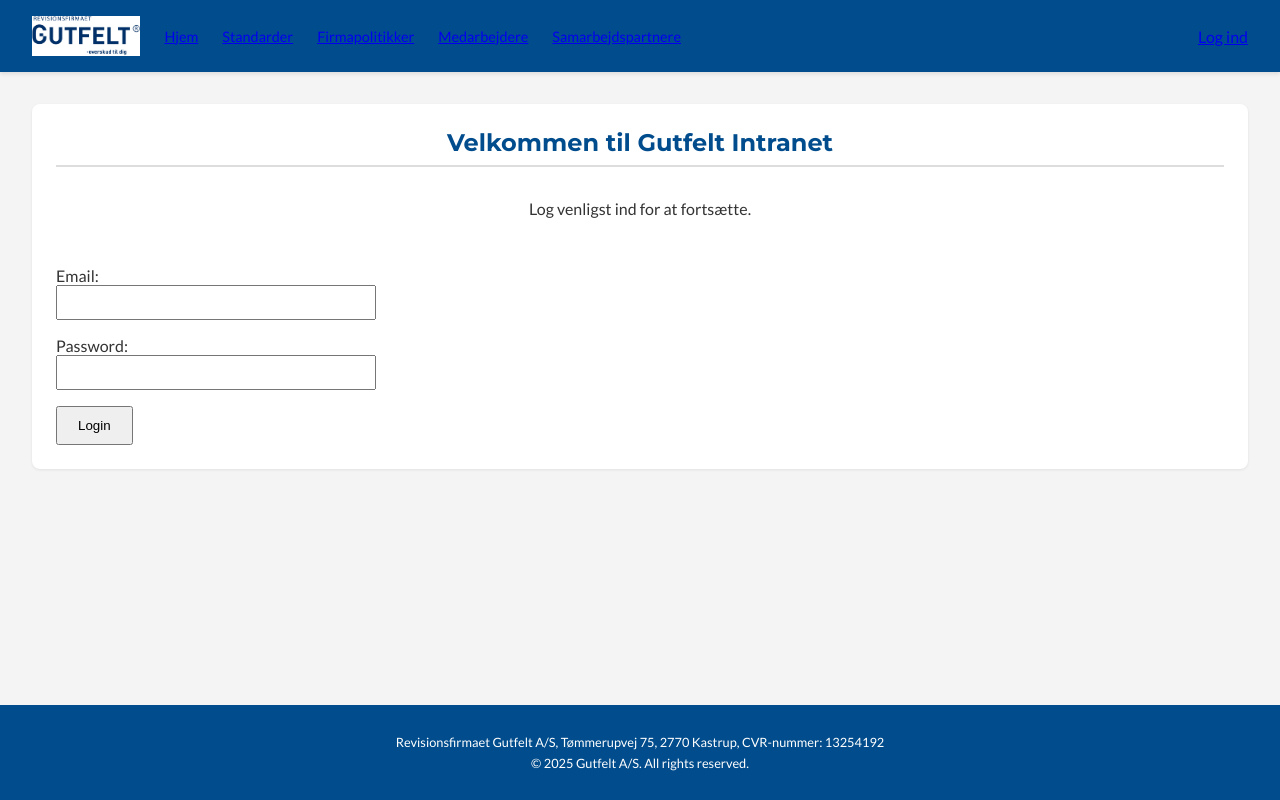
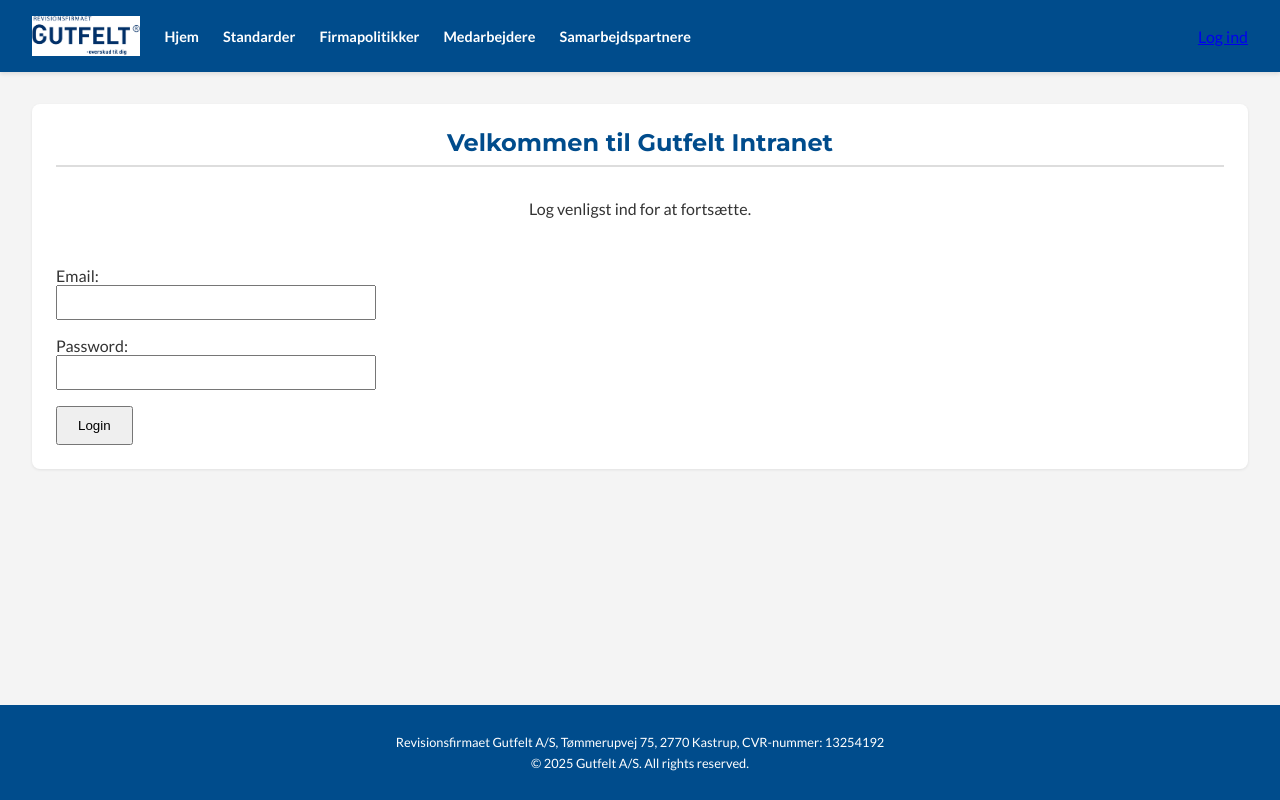
Before and after one commit to Parpar/gutfelt-frontend, a React (Create React App) app: page /login in a window 1280 px wide. Built offline with nearby package versions, Linux system fonts and the light colour scheme.

Commit message:
Update App.css

```diff
--- a/src/App.css
+++ b/src/App.css
@@ -69,6 +69,9 @@
     grid-template-columns: 1fr;
     gap: 1.5rem;
 }
+.search-widget-container { grid-area: search; }
+.news-widget-container { grid-area: news; }
+.calendar-widget-container { grid-area: calendar; }
 .widget {
     background-color: #fff;
     border-radius: 8px;
@@ -166,15 +169,16 @@
         padding-top: 0;
     }
     .header-nav a {
+        color: var(--text-light);
+        text-decoration: none;
+        margin-left: 1.5rem;
+        font-weight: 700;
         font-size: 0.9rem;
-        margin-left: 1.5rem;
-        padding: 0;
-        border-bottom: none;
         transition: opacity 0.2s;
     }
     .header-nav a:hover { opacity: 0.8; }
     .user-info-desktop { display: inline; }
-    .dashboard-grid { grid-template-columns: 2fr 1fr; grid-template-areas: "search search" "news calendar"; padding: 2.5rem; gap: 2.5rem; }
+    .dashboard-grid { grid-template-columns: 1fr 1fr; grid-template-areas: "search search" "news calendar"; padding: 2.5rem; gap: 2.5rem; }
     .policy-hub-container { padding: 2rem; }
     .policy-grid { grid-template-columns: repeat(auto-fit, minmax(300px, 1fr)); gap: 1.5rem; }
     .policy-card p { display: block; }
```
